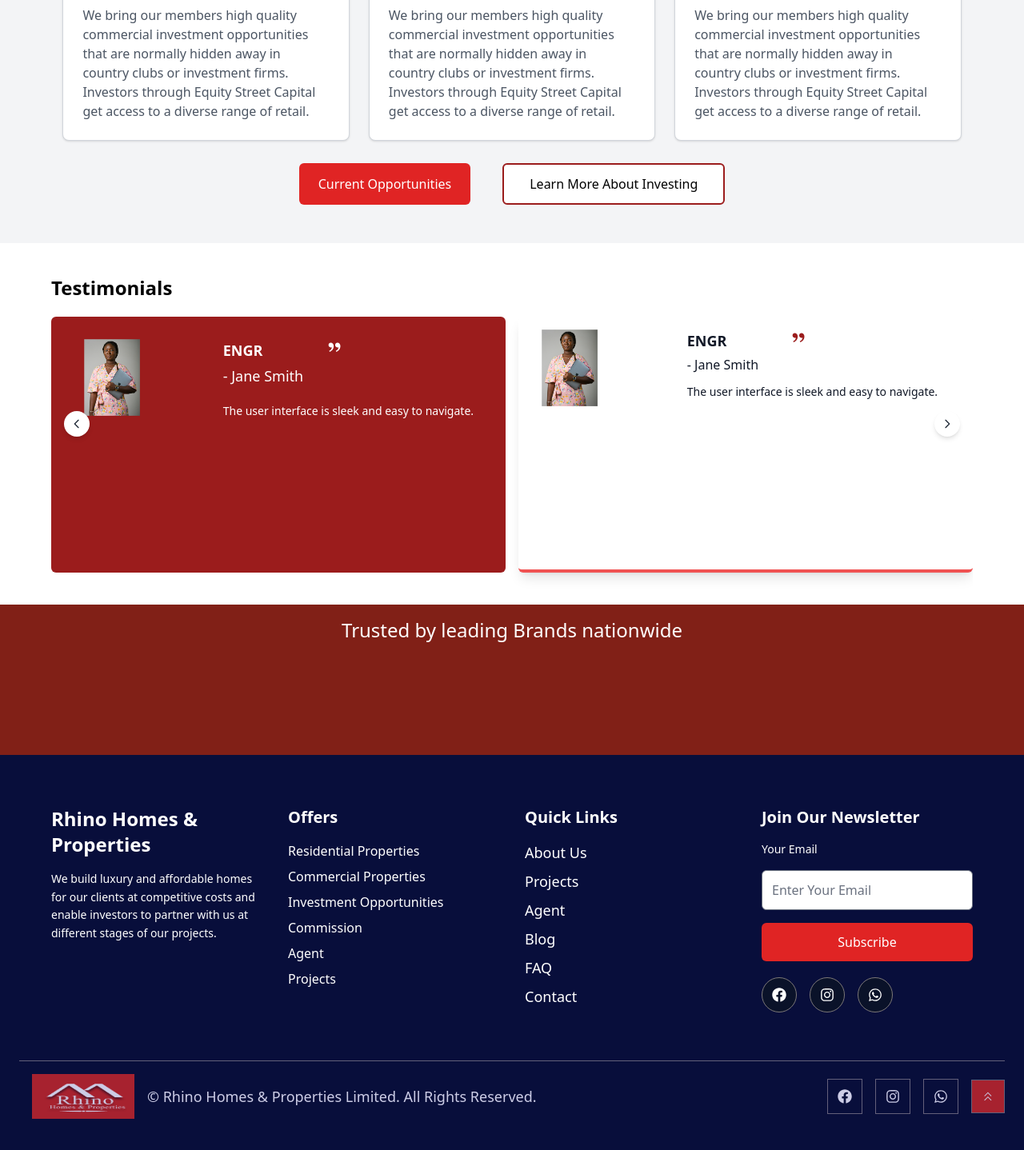
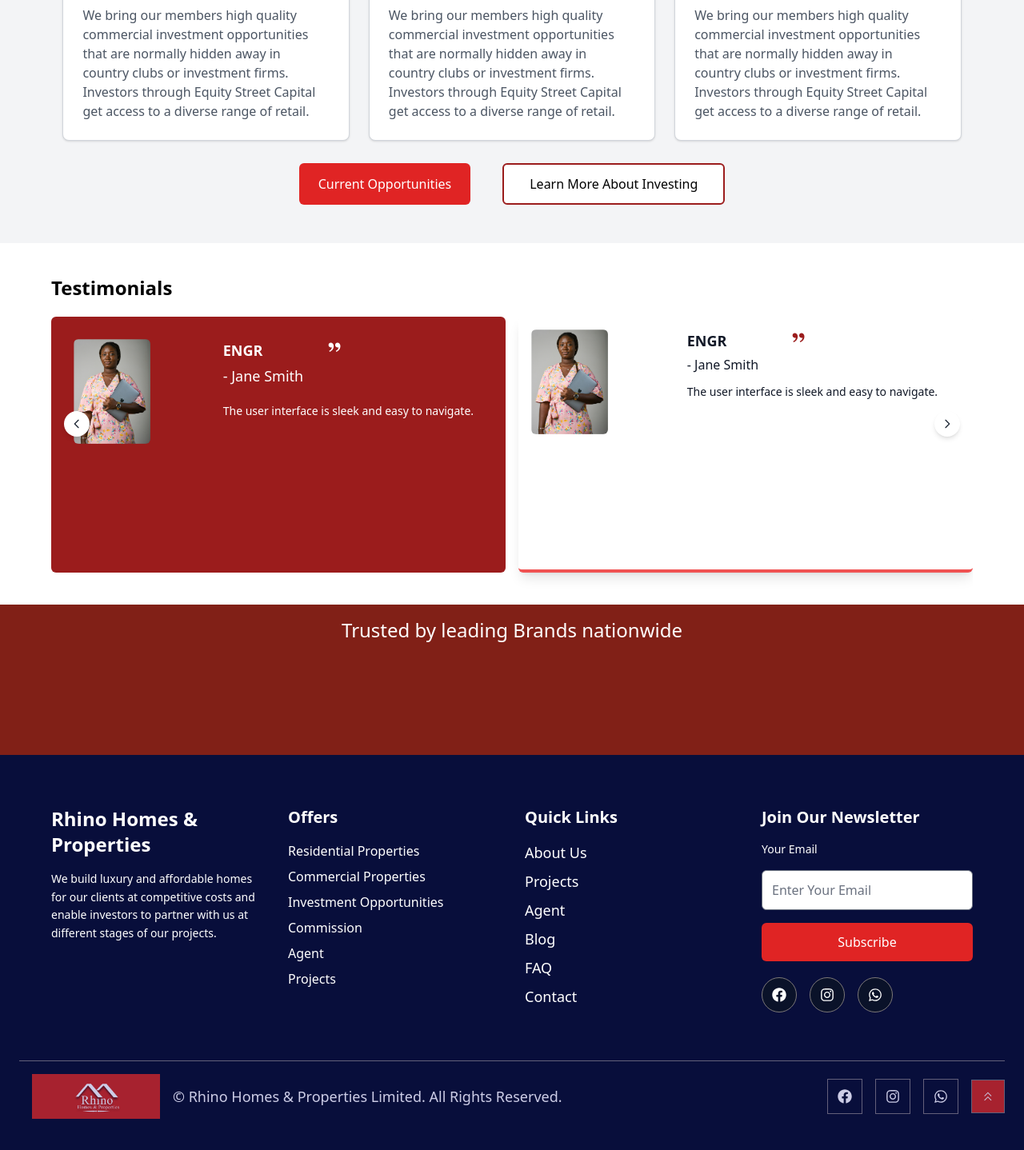
Before and after one commit to Ritephase1/rhp-website-fe, a Next.js app: page /about in a window 1280 px wide. Shown: the part 2819-4257 px from the top of the page at 80% size. Built offline with nearby package versions, Linux system fonts and the light colour scheme.

Commit message:
Remove the img tag from all component

```diff
--- a/src/components/Footer.js
+++ b/src/components/Footer.js
@@ -1,5 +1,5 @@
 "use client";
-
+import Image from "next/image";
 import React from "react";
 import { FaFacebook, FaInstagram, FaWhatsapp } from "react-icons/fa";
 import Link from "next/link"; // Import Link from next/link
@@ -130,10 +130,14 @@ export default function Footer() {
         {/* Logo and Rights */}
         <div className="flex flex-col md:flex-row items-center md:space-x-4 space-y-2 md:space-y-0 p-4">
           <div className="bg-[#D02A1A] p-2">
-            <img
-              src="/icons/white_logo.png"
+            <Image
+              src="/icons/white_logo.png" // Path to your image
               alt="logo"
-              className="w-28 h-8 md:w-35 md:h-10"
+              width={140} // Default width (adjust as needed)
+              height={32} // Default height (adjust as needed)
+              className="w-28 h-8 md:w-36 md:h-10"
+              style={{ objectFit: "contain" }} // Ensures the image maintains aspect ratio
+              priority // Optional: Loads the image immediately for critical assets like logos
             />
           </div>
           <p className="text-sm md:text-lg text-center md:text-left">
@@ -156,7 +160,14 @@ export default function Footer() {
             onClick={handleScrollToTop}
             className="p-3 bg-[#D02A1A] border border-[#7C7878] cursor-pointer"
           >
-            <img src="/icons/move_up.png" alt="go up" className="w-4 h-4" />
+            <Image
+              src="/icons/move_up.png" // Path to the image
+              alt="go up"
+              width={16} // Default width in pixels (4 * 4)
+              height={16} // Default height in pixels (4 * 4)
+              className="w-4 h-4"
+              style={{ objectFit: "contain" }} // Ensures proper scaling
+            />
           </li>
         </ul>
       </div>
--- a/src/components/RHP.js
+++ b/src/components/RHP.js
@@ -1,13 +1,17 @@
+import Image from "next/image";
 export default function RHP() {
   return (
     <section className="text-black bg-white text-center py-12">
       <div className="grid grid-cols-1 sm:grid-cols-2 gap-8 md:max-w-[90%] mx-auto">
         {/* Image Section */}
         <div className="rounded-lg text-left flex justify-center">
-          <img
-            src="/images/RHP_agent.png" // Replace with the path to your about icon
+          <Image
+            src="/images/RHP_agent.png" // Image path
             alt="About Icon"
+            width={500} // Adjust width as needed, here set to 500px (replace with your preferred size)
+            height={300} // Adjust height accordingly
             className="w-full sm:w-[100%] h-auto object-contain md:object-cover rounded-lg"
+            layout="intrinsic" // Maintains the aspect ratio of the image
           />
         </div>
 
--- a/src/components/Testimonial.js
+++ b/src/components/Testimonial.js
@@ -1,5 +1,5 @@
 "use client";
-
+import Image from "next/image";
 import { useState, useEffect } from "react";
 import { RiDoubleQuotesR } from "react-icons/ri";
 
@@ -57,10 +57,13 @@ const Testimonial = () => {
         {/* Left Card */}
         <div className="flex w-full md:h-80 md:w-1/2 p-4 md:p-7 rounded-md bg-red-800 text-white">
           <div className="flex-shrink-0 w-1/3">
-            <img
-              src={getVisibleTestimonial().image}
+            <Image
+              src={getVisibleTestimonial().image} // Dynamically passed image source
               alt={getVisibleTestimonial().name}
-              className="w-24 h-24 rounded-md object-contain mb-4"
+              width={96} // Equivalent to w-24 (24 * 4 for responsive sizing)
+              height={96} // Equivalent to h-24 (24 * 4 for responsive sizing)
+              className="rounded-md object-contain mb-4"
+              layout="intrinsic" // Ensures the image maintains its aspect ratio
             />
           </div>
           <div className="flex flex-col w-2/3 ml-4">
@@ -82,10 +85,13 @@ const Testimonial = () => {
         {/* Right Card (Hidden on Small Screens) */}
         <div className="hidden shadow-lg  md:h-80 border-b-4 border-red-500 md:flex w-full md:w-1/2 p-4 rounded-md bg-white text-gray-900">
           <div className="flex-shrink-0 w-1/3">
-            <img
-              src={getVisibleTestimonial().image}
+            <Image
+              src={getVisibleTestimonial().image} // Dynamically passed image source
               alt={getVisibleTestimonial().name}
-              className="w-24 h-24 rounded-md object-contain mb-4"
+              width={96} // Equivalent to w-24 (24 * 4 for responsive sizing)
+              height={96} // Equivalent to h-24 (24 * 4 for responsive sizing)
+              className="rounded-md object-contain mb-4"
+              layout="intrinsic" // Ensures the image maintains its aspect ratio
             />
           </div>
           <div className="flex flex-col w-2/3 ml-4">
--- a/src/components/TrustedByBrands.js
+++ b/src/components/TrustedByBrands.js
@@ -1,6 +1,6 @@
 import "../styles/home.css";
 import brands from "../app/api/brands.json"; // Import JSON data
-
+import Image from "next/image";
 export default function TrustedByBrands() {
   return (
     <section className="bg-[#7D1910F7] text-white py-3 md:p-4 px-14">
@@ -18,10 +18,13 @@ export default function TrustedByBrands() {
               key={brand.id}
               className="bg-red p-2 rounded-lg text-center w-80 flex-shrink-0"
             >
-              <img
-                src={brand.image}
+              <Image
+                src={brand.image} // Dynamically passed image path
                 alt={`Brand ${brand.name}`}
-                className="w-full h-5 object-contain"
+                width={0} // Width set to scale responsively
+                height={20} // Corresponds to h-5 (20px)
+                className="w-full object-contain"
+                style={{ height: "20px", width: "100%" }} // Ensures full width responsiveness
               />
               <div className="text-center">
                 <h2 className="text-md md:text-lg font-light">{brand.name}</h2>
@@ -34,10 +37,13 @@ export default function TrustedByBrands() {
               key={`duplicate-${brand.id}`}
               className="bg-red p-6 rounded-lg text-center w-80 flex-shrink-0"
             >
-              <img
-                src={brand.image}
+              <Image
+                src={brand.image} // Dynamically passed image source
                 alt={`Brand ${brand.name}`}
-                className="w-full h-5 object-contain"
+                width={0} // Set width to auto, responsive
+                height={20} // Set height (h-5 corresponds to 20px)
+                className="w-full object-contain"
+                style={{ height: "20px", width: "100%" }} // Ensure responsiveness
               />
               <div className="text-left">
                 <h2 className="text-md text-center font-light">{brand.name}</h2>
@@ -51,10 +57,13 @@ export default function TrustedByBrands() {
               key={`duplicate-${brand.id}`}
               className="bg-red p-6 rounded-lg text-center w-80 flex-shrink-0"
             >
-              <img
-                src={brand.image}
+              <Image
+                src={brand.image} // Dynamically passed image source
                 alt={`Brand ${brand.name}`}
-                className="w-full h-5 object-contain"
+                width={0} // Set width to 0 for responsive behavior
+                height={20} // Set height to 20px (equivalent to h-5)
+                className="w-full object-contain"
+                style={{ height: "20px", width: "100%" }} // Ensure responsiveness
               />
               <div className="text-left">
                 <h2 className="text-md text-center font-light">{brand.name}</h2>
```
